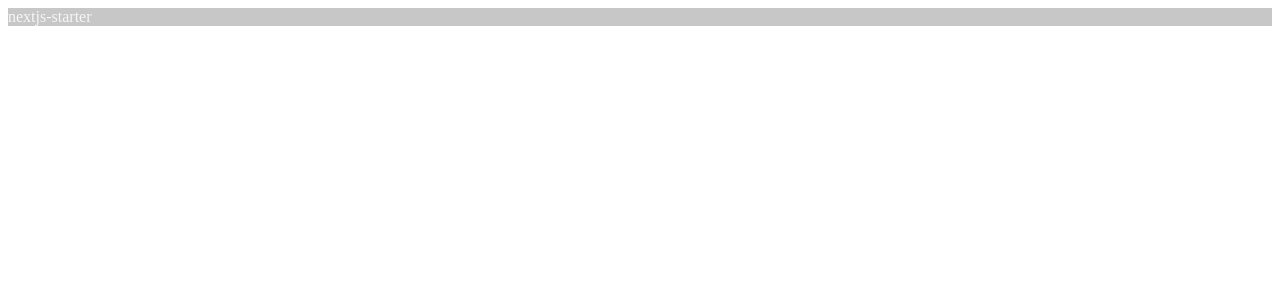
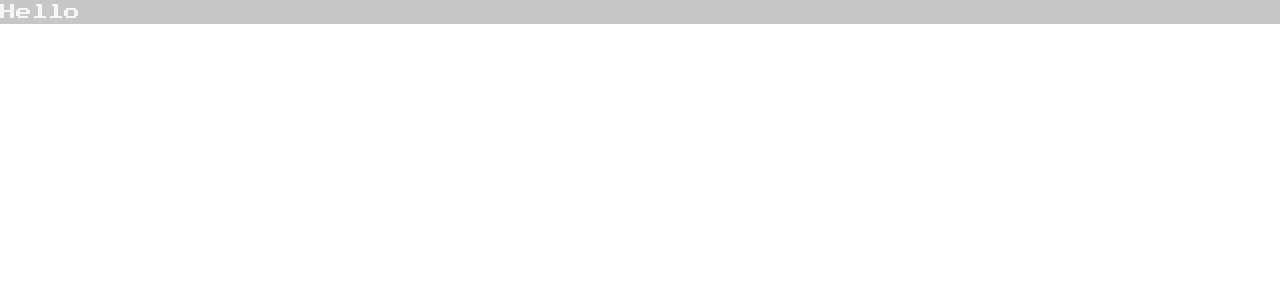
Before and after one commit to sigle/stacks-bingo, a Next.js app: page / in a window 1280 px wide. Shown: the top 300 px of the page. Built offline with nearby package versions, Linux system fonts and the light colour scheme.

Commit message:
feat: integrate-ness-css

```diff
--- a/package.json
+++ b/package.json
@@ -26,6 +26,7 @@
     "@stacks/network": "3.3.0",
     "@stacks/transactions": "3.3.0",
     "@stitches/react": "1.2.5",
+    "nes.css": "^2.3.0",
     "next": "11.1.2",
     "react": "17.0.2",
     "react-dom": "17.0.2"
--- a/src/pages/_document.tsx
+++ b/src/pages/_document.tsx
@@ -10,6 +10,11 @@ export default class MyDocument extends Document {
             id="stitches"
             dangerouslySetInnerHTML={{ __html: getCssText() }}
           />
+          <link href="https://unpkg.com/nes.css/css/nes.css" rel="stylesheet" />
+          <link
+            href="https://fonts.googleapis.com/css?family=Press+Start+2P"
+            rel="stylesheet"
+          ></link>
         </Head>
         <body>
           <Main />
--- a/src/pages/index.tsx
+++ b/src/pages/index.tsx
@@ -1,10 +1,15 @@
 import type { NextPage } from 'next';
 import { styled } from '../stitches.config';
+import 'nes.css/css/nes.min.css';
 
 const Box = styled('div', { background: '#c7c7c7', color: '#f6f6f6' });
 
 const Home: NextPage = () => {
-  return <Box>nextjs-starter</Box>;
+  return (
+    <>
+      <Box>Hello</Box>
+    </>
+  );
 };
 
 export default Home;
```
Also changed, not shown: 1 other file (tests, documents, lock files or other folders).
